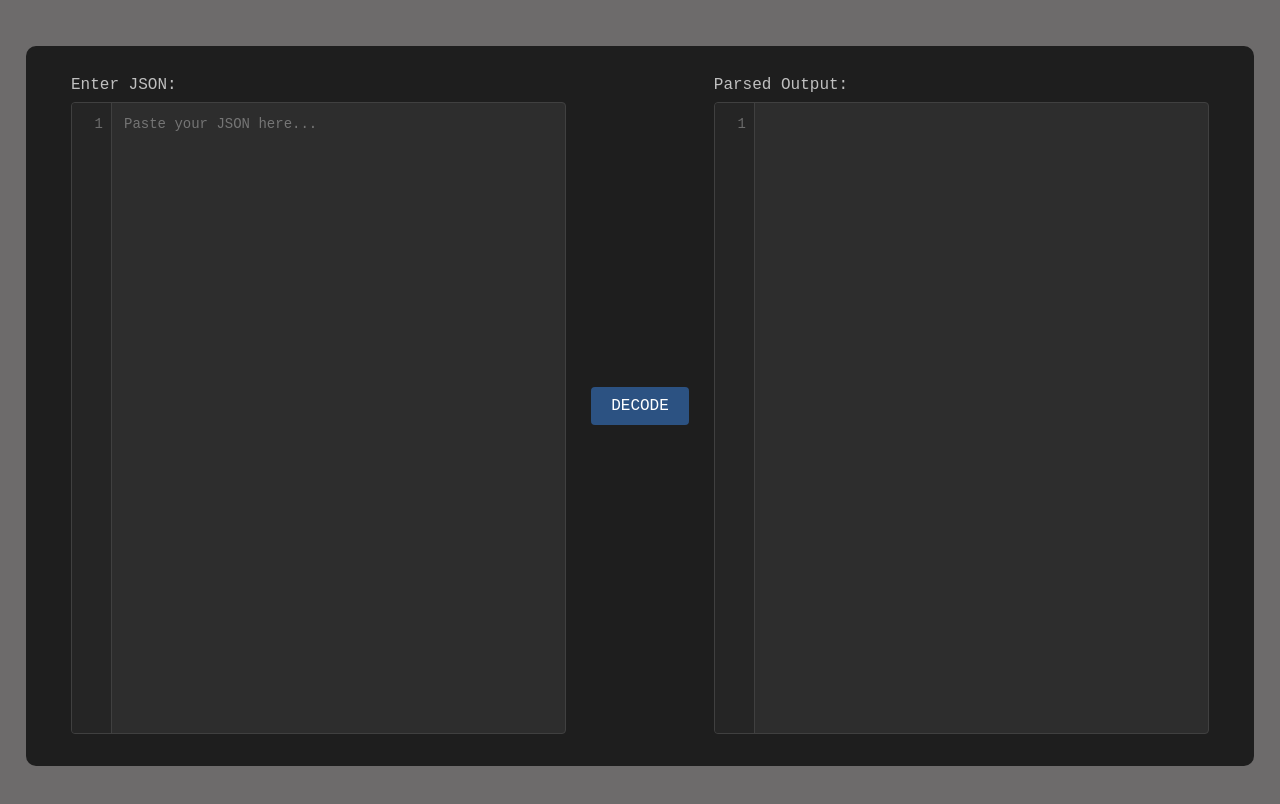
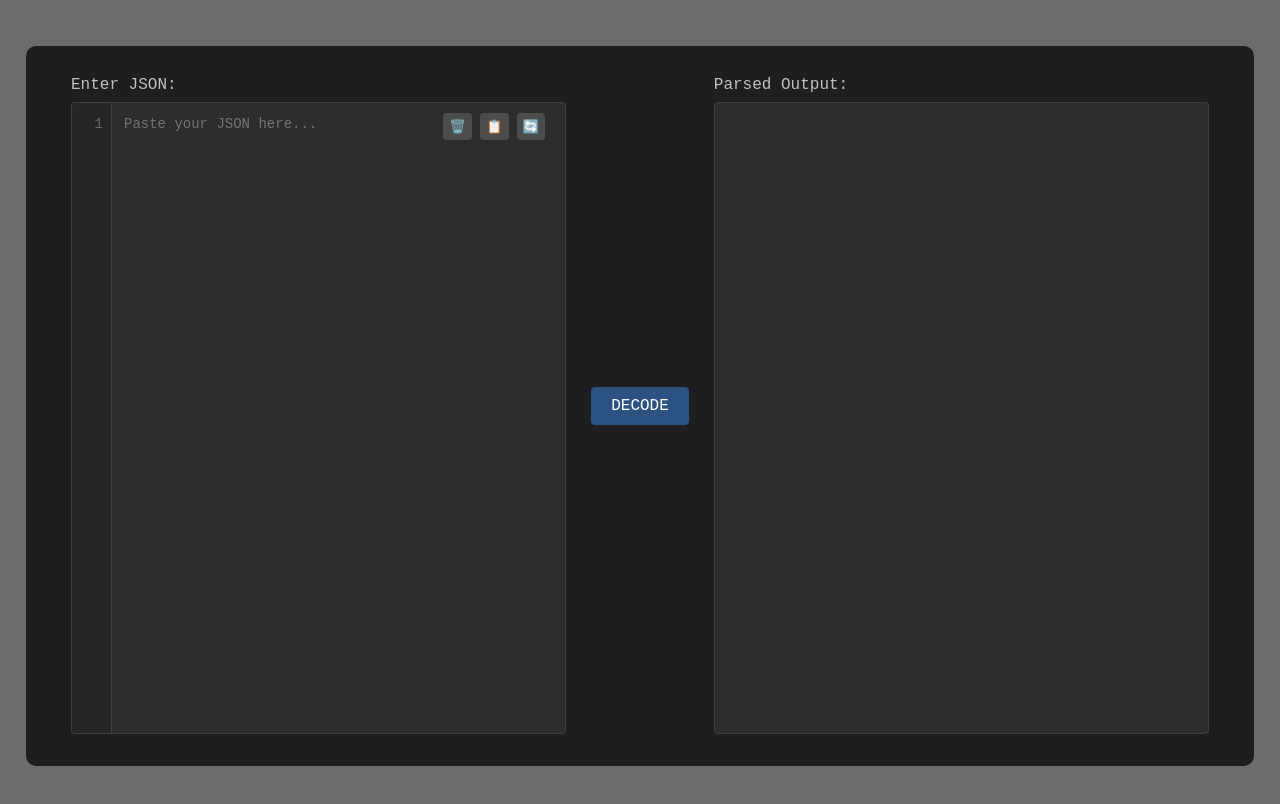
Before and after one commit to Krishn2709/new-json-parser, a Next.js app: page / in a window 1280 px wide. Shown: the top 804 px of the page. Built offline with nearby package versions, Linux system fonts and the light colour scheme.

Commit message:
added buttons

```diff
--- a/src/components/JsonParser/JsonParser.js
+++ b/src/components/JsonParser/JsonParser.js
@@ -1,6 +1,6 @@
 "use client";
 
-import { useEffect, useState, useRef } from "react";
+import { useState, useRef } from "react";
 import { useDispatch, useSelector } from "react-redux";
 import {
   setInput,
@@ -9,7 +9,7 @@ import {
 } from "../../lib/store/features/jsonParseSlice";
 import styles from "./JsonParser.module.scss";
 import { toast } from "react-hot-toast";
-import JsonViewer from "../jsonViewer/jsonViewer";
+import JsonViewer from "../jsonViewer/JsonViewer";
 
 const JsonParser = () => {
   const dispatch = useDispatch();
@@ -17,10 +17,8 @@ const JsonParser = () => {
     (state) => state.json
   );
   const [inputLineCount, setInputLineCount] = useState(1);
-  const [outputLineCount, setOutputLineCount] = useState(1);
   const textAreaRef = useRef(null);
   const inputLineNumbersRef = useRef(null);
-  const outputLineNumbersRef = useRef(null);
 
   const updateLineCount = (text, setCount) => {
     const lines = text.split("\n").length;
@@ -33,6 +31,42 @@ const JsonParser = () => {
     updateLineCount(newValue, setInputLineCount);
   };
 
+  const formatJSON = () => {
+    if (!input.trim()) {
+      dispatch(setError("Please enter JSON content"));
+      return;
+    }
+
+    try {
+      const parsed = JSON.parse(input);
+      const formatted = JSON.stringify(parsed, null, 2);
+      dispatch(setInput(formatted));
+      updateLineCount(formatted, setInputLineCount);
+      toast.success("JSON formatted successfully!");
+    } catch (err) {
+      dispatch(setError("Invalid JSON format: " + err.message));
+    }
+  };
+
+  const clearContent = () => {
+    dispatch(setInput(""));
+    dispatch(setParsedOutput(null));
+    dispatch(setError(""));
+    setInputLineCount(1);
+    toast.success("Content cleared!");
+  };
+
+  const pasteContent = async () => {
+    try {
+      const text = await navigator.clipboard.readText();
+      dispatch(setInput(text));
+      updateLineCount(text, setInputLineCount);
+      toast.success("Content pasted successfully!");
+    } catch (err) {
+      toast.error("Failed to paste content. Please try again.");
+    }
+  };
+
   const validateAndParseJSON = () => {
     if (!input.trim()) {
       dispatch(setError("Please enter JSON content"));
@@ -42,32 +76,59 @@ const JsonParser = () => {
     try {
       const parsed = JSON.parse(input);
       dispatch(setParsedOutput(parsed));
-      updateLineCount(JSON.stringify(parsed, null, 2), setOutputLineCount);
     } catch (err) {
       dispatch(setError("Invalid JSON format: " + err.message));
     }
   };
 
+  const formatJSONWithoutQuotes = (obj, indent = 2) => {
+    if (obj === null) return "null";
+    if (typeof obj === "undefined") return "undefined";
+    if (typeof obj === "number") return obj.toString();
+    if (typeof obj === "boolean") return obj.toString();
+    if (typeof obj === "string") return `${obj}`;
+
+    if (Array.isArray(obj)) {
+      if (obj.length === 0) return "[]";
+      const items = obj
+        .map((item) => formatJSONWithoutQuotes(item, indent))
+        .join(",\n");
+      return `[\n${items
+        .split("\n")
+        .map((line) => " ".repeat(indent) + line)
+        .join("\n")}\n]`;
+    }
+
+    if (typeof obj === "object") {
+      if (Object.keys(obj).length === 0) return "{}";
+      const pairs = Object.entries(obj)
+        .map(([key, value]) => {
+          const formattedValue = formatJSONWithoutQuotes(value, indent + 2);
+          return `${key}: ${formattedValue}`;
+        })
+        .join(",\n");
+      return `{\n${pairs
+        .split("\n")
+        .map((line) => " ".repeat(indent) + line)
+        .join("\n")}\n}`;
+    }
+
+    return obj.toString();
+  };
+
   const copyText = async () => {
+    if (!parsedOutput) return;
+
     try {
-      await navigator.clipboard.writeText(
-        JSON.stringify(parsedOutput, null, 2)
-      );
+      console.log(parsedOutput);
+      console.log(formatJSONWithoutQuotes(parsedOutput));
+      const formattedText = formatJSONWithoutQuotes(parsedOutput);
+      await navigator.clipboard.writeText(formattedText);
       toast.success("Text copied to clipboard!");
     } catch (err) {
       toast.error("Failed to copy text. Please try again.");
     }
   };
-
-  useEffect(() => {
-    updateLineCount(input, setInputLineCount);
-    if (parsedOutput) {
-      updateLineCount(
-        JSON.stringify(parsedOutput, null, 2),
-        setOutputLineCount
-      );
-    }
-  }, []);
 
   const lineNumbers = (count) => {
     return Array.from({ length: count }, (_, i) => i + 1).map((num) => (
@@ -103,6 +164,29 @@ const JsonParser = () => {
             className={styles.textArea}
             wrap="off"
           />
+          <div className={styles.inputButtons}>
+            <button
+              onClick={clearContent}
+              className={`${styles.actionButton} ${styles.clearButton}`}
+              title="Clear content"
+            >
+              🗑️
+            </button>
+            <button
+              onClick={pasteContent}
+              className={`${styles.actionButton} ${styles.pasteButton}`}
+              title="Paste content"
+            >
+              📋
+            </button>
+            <button
+              onClick={formatJSON}
+              className={`${styles.actionButton} ${styles.formatButton}`}
+              title="Format content"
+            >
+              🔄
+            </button>
+          </div>
         </div>
       </div>
 
@@ -119,36 +203,20 @@ const JsonParser = () => {
         ) : (
           <div className={styles.outputContainer}>
             <div className={styles.outputDiv}>
-              <div className={styles.lineNumbers} ref={outputLineNumbersRef}>
-                {lineNumbers(outputLineCount)}
-              </div>
               <div
                 className={`${styles.output} ${isValid ? styles.valid : ""}`}
-                onScroll={(e) => handleScroll(e, outputLineNumbersRef)}
               >
                 {parsedOutput && <JsonViewer data={parsedOutput} />}
               </div>
             </div>
 
             {parsedOutput && (
-              <button onClick={copyText} className={styles.copyButton}>
-                <svg
-                  xmlns="http://www.w3.org/2000/svg"
-                  width="20"
-                  height="20"
-                  viewBox="0 0 24 24"
-                  fill="none"
-                  stroke="currentColor"
-                  strokeWidth="2"
-                  strokeLinecap="round"
-                  strokeLinejoin="round"
-                >
-                  <rect width="8" height="4" x="8" y="2" rx="1" ry="1" />
-                  <path d="M8 4H6a2 2 0 0 0-2 2v14a2 2 0 0 0 2 2h12a2 2 0 0 0 2-2v-2" />
-                  <path d="M16 4h2a2 2 0 0 1 2 2v4" />
-                  <path d="M21 14H11" />
-                  <path d="m15 10-4 4 4 4" />
-                </svg>
+              <button
+                onClick={copyText}
+                className={styles.copyButton}
+                title="Copy content"
+              >
+                📄
               </button>
             )}
           </div>
--- a/src/components/JsonParser/JsonParser.module.scss
+++ b/src/components/JsonParser/JsonParser.module.scss
@@ -31,6 +31,7 @@
   border-radius: 4px;
   height: 79vh;
   overflow: hidden;
+  position: relative; /* Added for format button positioning */
 }
 
 .lineNumbers {
@@ -166,16 +167,26 @@
   border: none;
   border-radius: 4px;
   cursor: pointer;
-  transition: background-color 0.3s ease, transform 0.2s ease;
-  padding: 1px;
+  transition: all 0.2s ease;
+  padding: 6px;
+  color: #e0e0e0;
+  display: flex;
+  align-items: center;
+  justify-content: center;
 
   &:hover {
-    color: rgb(194, 192, 192);
+    background-color: #666;
+    color: #fff;
     transform: scale(1.05);
   }
 
   &:active {
-    transform: scale(1);
+    transform: scale(0.95);
+  }
+
+  svg {
+    width: 18px;
+    height: 18px;
   }
 }
 
@@ -183,3 +194,58 @@
   height: 20px;
   width: 20px;
 }
+
+.inputButtons {
+  position: absolute;
+  top: 10px;
+  right: 20px;
+  display: flex;
+  gap: 8px;
+  z-index: 10;
+}
+
+.actionButton {
+  background-color: #4d4c4c;
+  border: none;
+  border-radius: 4px;
+  cursor: pointer;
+  transition: all 0.2s ease;
+  padding: 6px;
+  color: #e0e0e0;
+  display: flex;
+  align-items: center;
+  justify-content: center;
+
+  &:hover {
+    background-color: #666;
+    color: #fff;
+    transform: scale(1.05);
+  }
+
+  &:active {
+    transform: scale(0.95);
+  }
+
+  svg {
+    width: 18px;
+    height: 18px;
+  }
+}
+
+.clearButton {
+  &:hover {
+    background-color: #663333;
+  }
+}
+
+.pasteButton {
+  &:hover {
+    background-color: #335533;
+  }
+}
+
+.formatButton {
+  &:hover {
+    background-color: #333366;
+  }
+}
--- a/src/components/jsonViewer/JsonViewer.js
+++ b/src/components/jsonViewer/JsonViewer.js
@@ -5,10 +5,10 @@ import styles from "./JsonViewer.module.scss";
 const JsonViewer = ({ data }) => {
   const [expandedKeys, setExpandedKeys] = useState({});
 
-  const toggleExpand = (keyPath) => {
+  const toggleExpand = (expand) => {
     setExpandedKeys((prev) => ({
       ...prev,
-      [keyPath]: !prev[keyPath],
+      [expand]: !prev[expand],
     }));
   };
 
@@ -31,7 +31,7 @@ const JsonViewer = ({ data }) => {
             <div className={styles.collapsibleContent}>
               {value.map((item, index) => (
                 <div key={`${keyPath}-${index}`} className={styles.arrayItem}>
-                  {renderValue(item, `${keyPath}-${index}`)}{" "}
+                  {renderValue(item, `${keyPath}-${index}`)}
                 </div>
               ))}
             </div>
@@ -57,7 +57,7 @@ const JsonViewer = ({ data }) => {
               {Object.entries(value).map(([key, val]) => (
                 <div key={`${keyPath}-${key}`} className={styles.objectItem}>
                   <span className={styles.key}>{key}:</span>{" "}
-                  {renderValue(val, `${keyPath}-${key}`)}{" "}
+                  {renderValue(val, `${keyPath}-${key}`)}
                 </div>
               ))}
             </div>
--- a/src/components/jsonViewer/JsonViewer.module.scss
+++ b/src/components/jsonViewer/JsonViewer.module.scss
@@ -2,7 +2,8 @@
   font-family: monospace;
   color: #d6ecad;
   background-color: #2d2d2d;
-  max-width: 765.61px;
+  max-width: 810px;
+  max-height: 718px;
   border-radius: 5px;
   overflow-y: auto;
   overflow-x: auto;
@@ -29,6 +30,7 @@
   margin-bottom: 5px;
   padding: 5px 0;
   color: #fff;
+  margin-left: 10px;
 }
 
 .collapsibleKey:hover {
@@ -36,7 +38,7 @@
 }
 
 .key {
-  margin-left: 8px;
+  margin-left: 12px;
 }
 
 .collapsibleContent {
```
